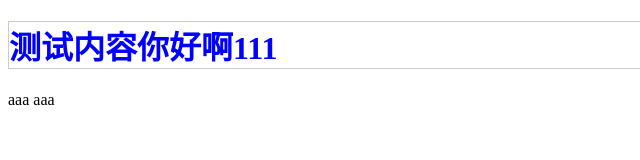
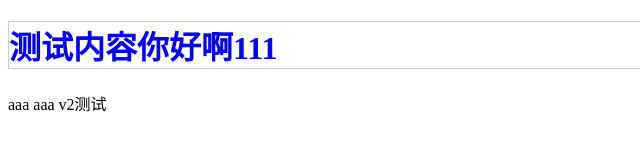
Before and after one commit to xllen/git-home, a website: page src/index.html in a window 1280 px wide. Shown: the full height of the page, 0-640 px from the left. Drawn offline with nearby package versions, Linux system fonts and the light colour scheme; files that its build step writes are made by us from their sources.

Commit message:
v2版本的第一次提交

```diff
--- a/src/index.html
+++ b/src/index.html
@@ -9,6 +9,7 @@
 	<h1>测试内容你好啊111</h1>
 aaa
 aaa
+v2测试
 	<script type="text/javascript" src="js/all.js"></script>
 </body>
 </html>
```
